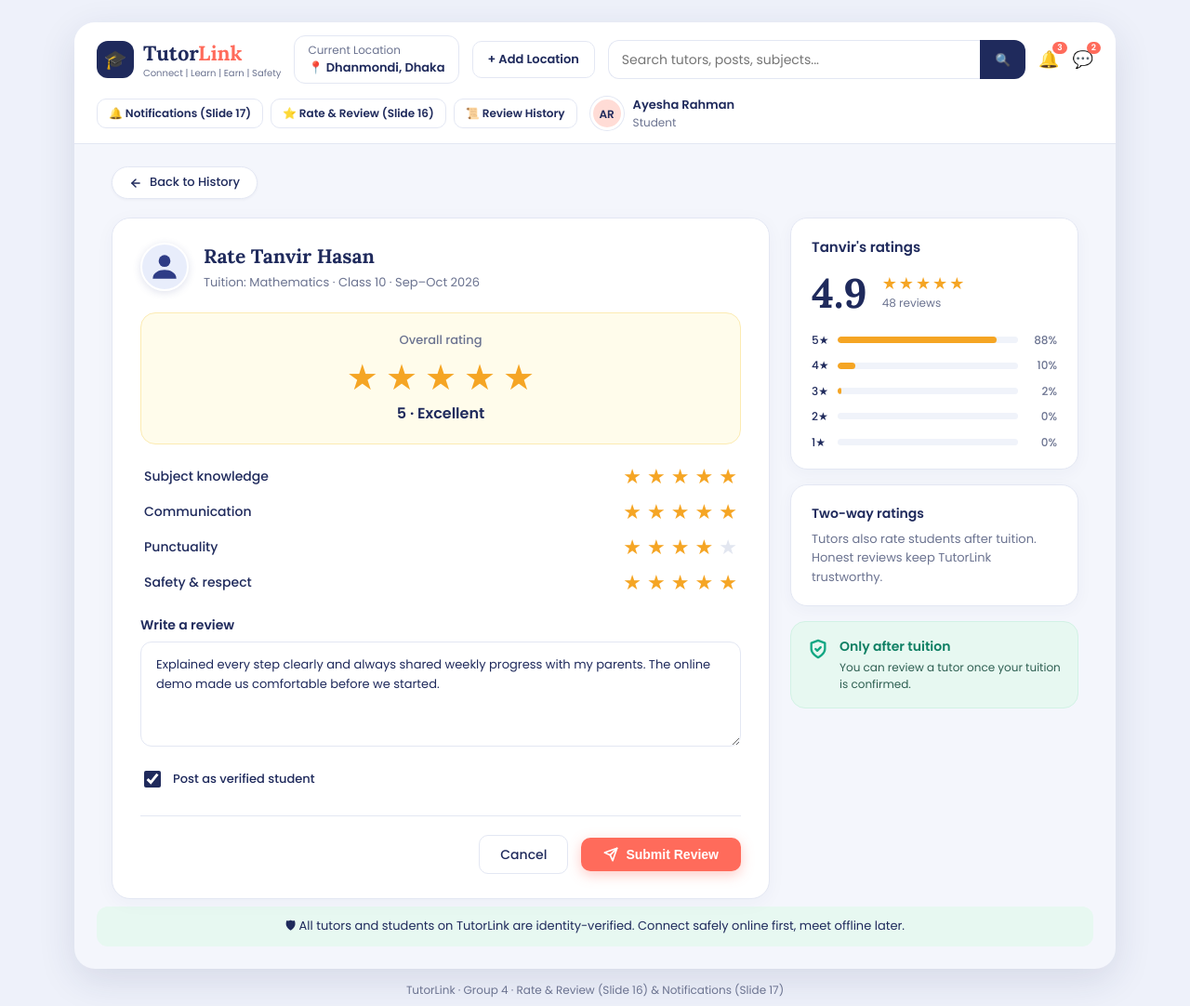
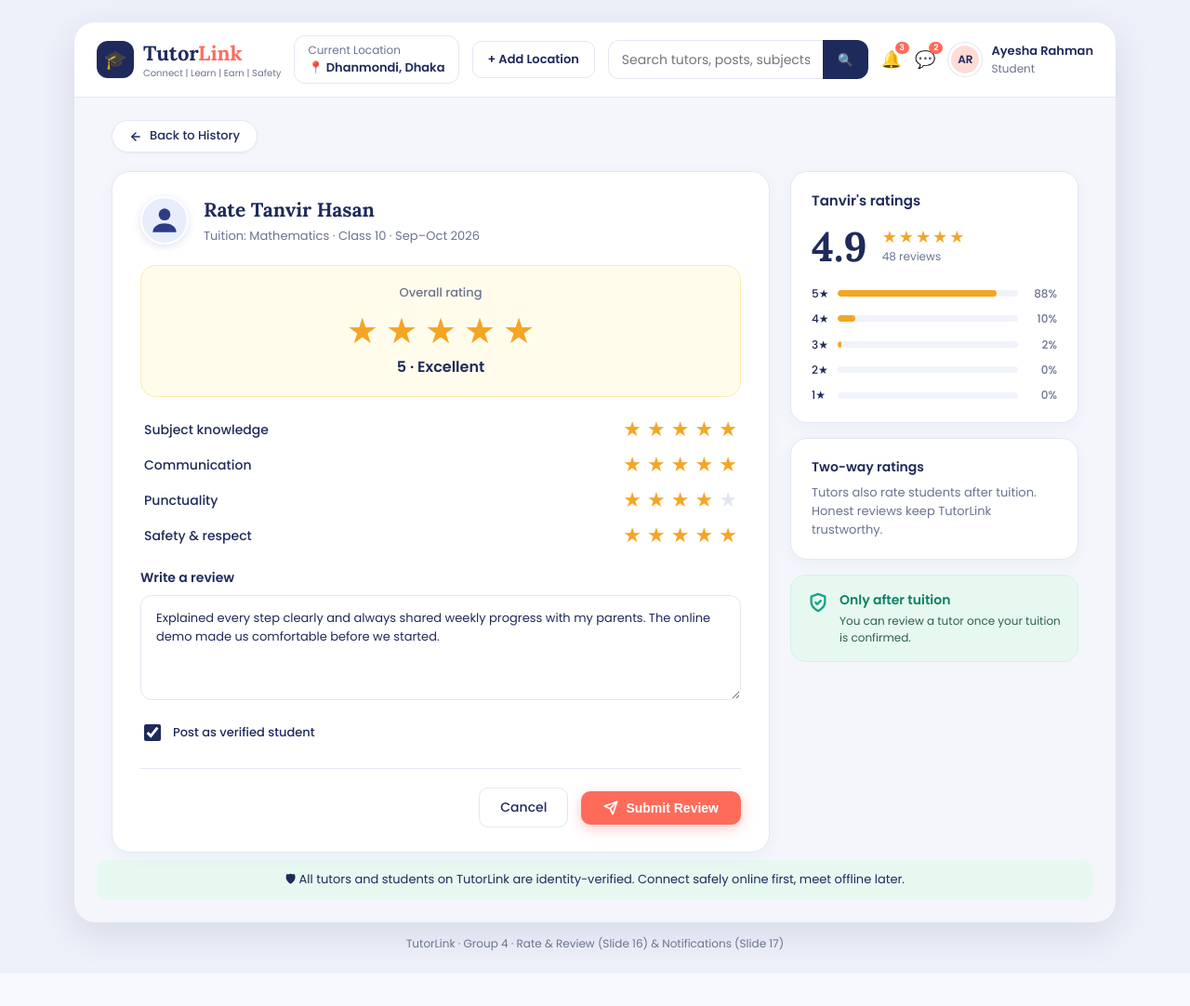
Before and after one commit to ParthoGh09/TutorLink, a Django app: page /reviews/ in a window 1280 px wide. Shown: the top 1082 px of the page at 93% size. After the commit the page ends 1030 px from the top, so only its background shows below. Run offline with Django 5.2, Linux system fonts and the light colour scheme; data comes from the database, SQL or seed files in the repository; data that the repository does not hold is empty.

Commit message:
Revert extra top nav buttons from base.html to keep clean original UI

```diff
--- a/static/css/style.css
+++ b/static/css/style.css
@@ -30,7 +30,6 @@ small { color: var(--muted); font-size: 12px; display: block; }
 .ico { position: relative; font-size: 18px; }
 .ico b { position: absolute; top: -6px; right: -8px; background: var(--coral); color: #fff; font-size: 9px; border-radius: 99px; padding: 0 5px; font-weight: 600; }
 .user { display: flex; align-items: center; gap: 10px; } .user strong { font-size: 13px; display: block; }
-.top-nav-links { display: flex; gap: 8px; align-items: center; }
 
 /* buttons */
 .btn { display: inline-flex; align-items: center; justify-content: center; gap: 6px; border: 1px solid transparent; border-radius: 10px; padding: 9px 16px; font: 600 13px "Poppins", sans-serif; cursor: pointer; white-space: nowrap; transition: filter .15s; }
--- a/templates/base.html
+++ b/templates/base.html
@@ -27,11 +27,6 @@
       <a href="/notifications/" class="ico" title="Notifications">🔔<b>{{ unread_notifications_count|default:"3" }}</b></a>
       <a href="/reviews/" class="ico" title="Rate & Review">💬<b>2</b></a>
     </div>
-    <nav class="top-nav-links">
-      <a href="/notifications/" class="btn btn-sm btn-light">🔔 Notifications (Slide 17)</a>
-      <a href="/reviews/" class="btn btn-sm btn-light">⭐ Rate &amp; Review (Slide 16)</a>
-      <a href="/reviews/history/" class="btn btn-sm btn-light">📜 Review History</a>
-    </nav>
     <div class="user">
       <span class="avatar sm" style="background:#FFDCD6">{{ student.initials|default:"AR" }}</span>
       <span><strong>{{ student.name|default:"Ayesha Rahman" }}</strong><small>{{ student.role|default:"Student" }}</small></span>
```
